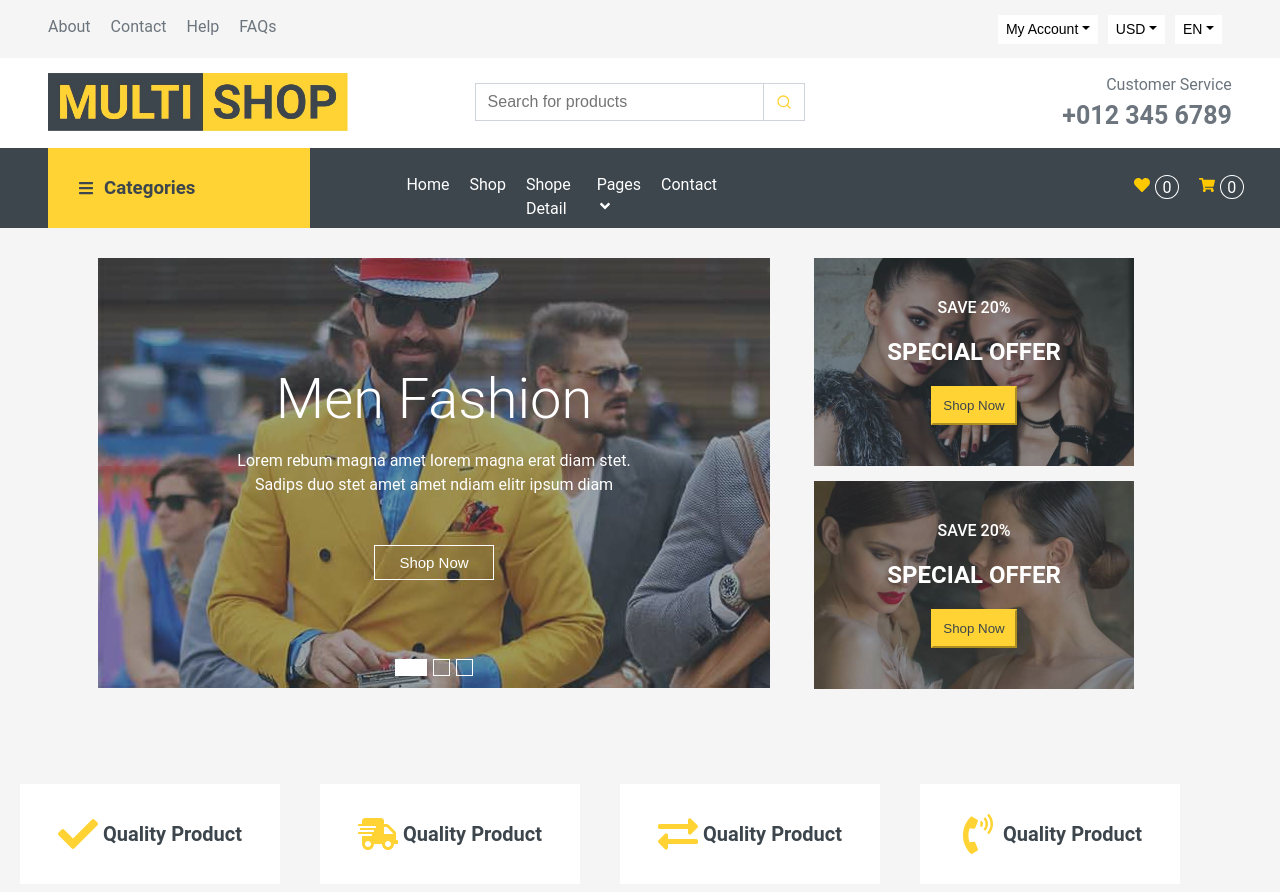
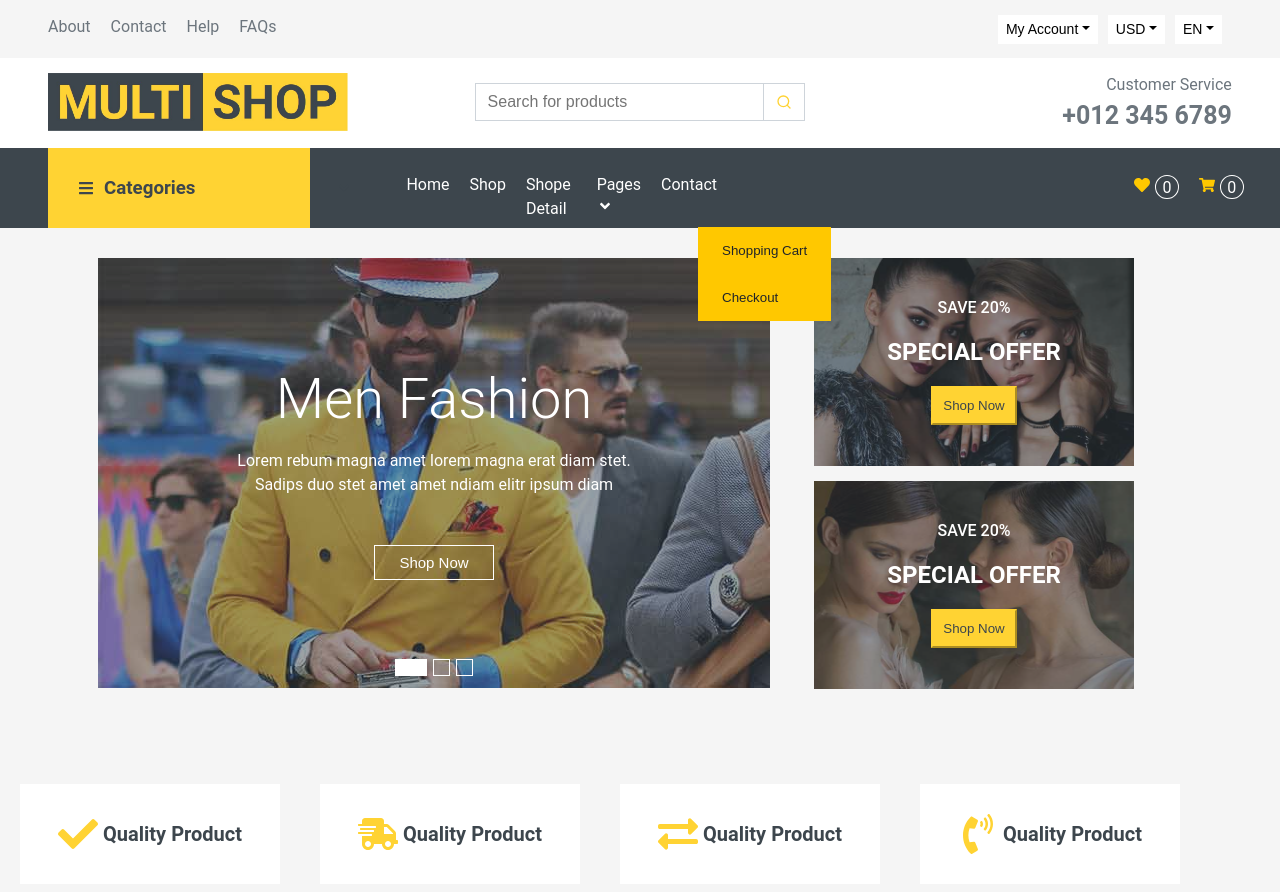
Before and after one commit to Arshak22/Second-Web-Template, a React (Create React App) app in the folder react-app/: page / in a window 1280 px wide. Both pictures are taken after a click on the item "Pages". Shown: the top 892 px of the page. Built offline with nearby package versions, Linux system fonts and the light colour scheme.

Commit message:
Header also done

```diff
--- a/react-app/src/Components/Header/index.jsx
+++ b/react-app/src/Components/Header/index.jsx
@@ -8,11 +8,13 @@ import { FaBars } from "react-icons/fa";
 import { FaAngleDown } from "react-icons/fa";
 import { FaHeart } from "react-icons/fa";
 import { FaShoppingCart } from "react-icons/fa";
+import {FaAngleRight} from "react-icons/fa";
 
 export default function Header() {
 
     const[active1, setActive1] = useState(false);
     const[active2, setActive2] = useState(false);
+    const[active3, setActive3] = useState(false);
 
     const [dropdownElement, setDropdownElement] = useState([
         {
@@ -36,6 +38,10 @@ export default function Header() {
 
     const handleActive1 = () => {
         setActive2(!active2);
+    }
+
+    const handleActive2 = () => {
+        setActive3(!active3);
     }
 
     return (
@@ -80,7 +86,7 @@ export default function Header() {
                         <FaAngleDown className="rightIcon" />
                     </div>
                     {active1 ? <div className="drowdownCategories">
-                        <button className="dropdownItem" onMouseOver={handleActive1}>Dresses</button>
+                        <button className="dropdownItem" onMouseOver={handleActive1}>Dresses <FaAngleRight className="rightIcon2"/></button>
                         {active2 ? <div className="dropdown">
                             <button className="dropdownItem">Men's Dresses</button>
                             <button className="dropdownItem">Women's Dresses</button>
@@ -103,7 +109,11 @@ export default function Header() {
                             <li>Home</li>
                             <li>Shop</li>
                             <li>Shope Detail</li>
-                            <li>Pages <FaAngleDown /> </li>
+                            <li onClick={handleActive2}>Pages <FaAngleDown /> </li>
+                            {active3 ? <div className="dropdown2">
+                                <button className="dropdownItem">Shopping Cart</button>
+                                <button className="dropdownItem">Checkout</button>
+                            </div>: null}
                             <li>Contact</li>
                         </ul>
                     </nav>
--- a/react-app/src/Components/Header/style.css
+++ b/react-app/src/Components/Header/style.css
@@ -145,11 +145,17 @@
 
 .yellow h3 {
     padding-left: 10px;
+    display: flex;
 }
 
 .rightIcon {
     position: relative;
     left: 140px;
+}
+
+.rightIcon2 {
+    position: relative;
+    left: 215px;
 }
 
 .nav2 {
@@ -206,3 +212,12 @@
     left: 320px;
     background-color: white;
 }
+
+.dropdown2 {
+    position: absolute;
+    left: 698px;
+    top: 227px;
+    background-color: #ffc800;
+    color: #3d464d;
+    z-index: 999;
+}
```
